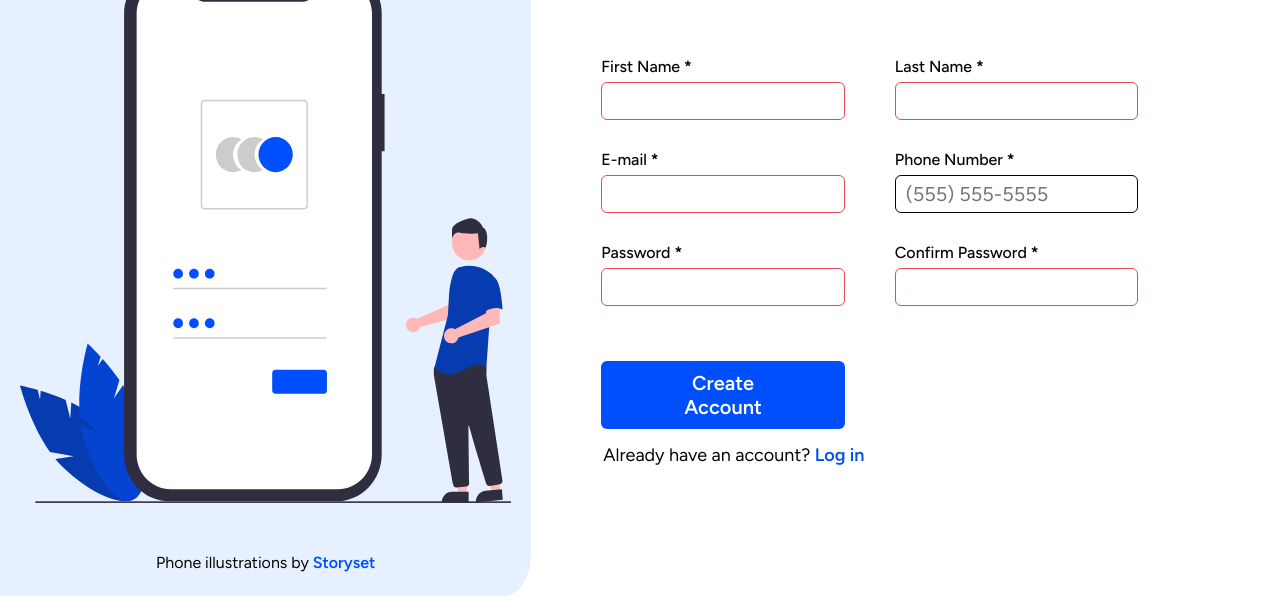
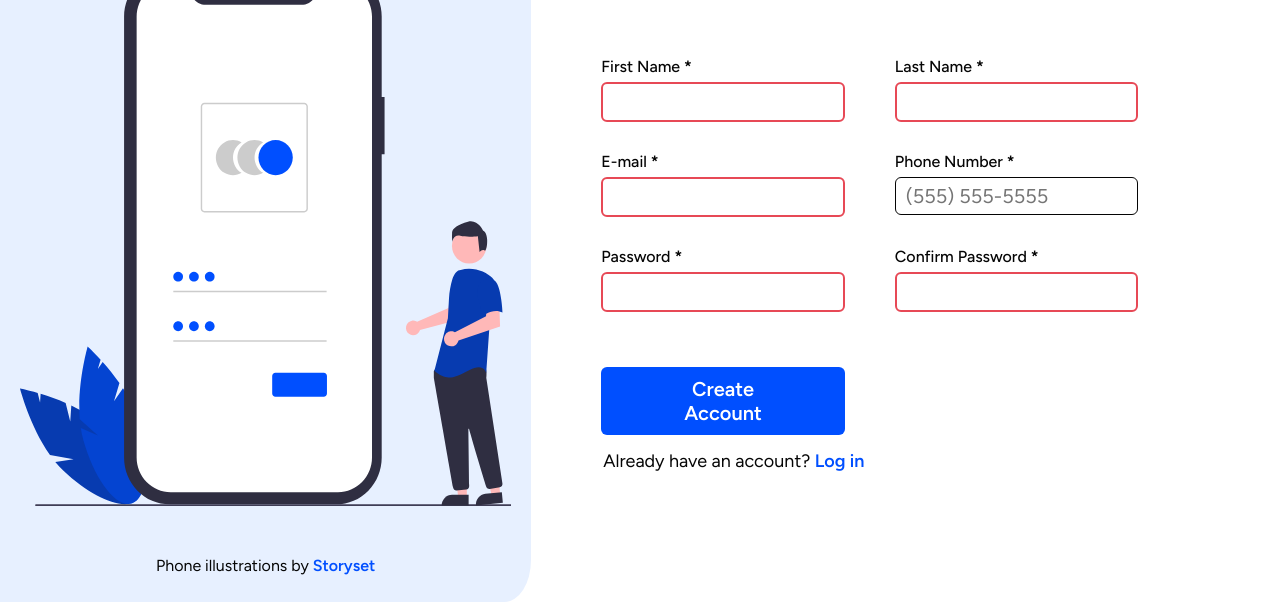
Before and after one commit to VecchiR/signup-form, a plain HTML site: page index.html in a window 1280 px wide. Shown: the part 235-837 px from the top of the page. Drawn offline with Linux system fonts and the light colour scheme.

Commit message:
Update invalid field border size

```diff
--- a/styles.css
+++ b/styles.css
@@ -189,6 +189,6 @@ input:focus-visible {
 }
 
 input:invalid:not(:placeholder-shown) {
-    border: 1px solid var(--red);
+    border: 2px solid var(--red);
 
 }
```
